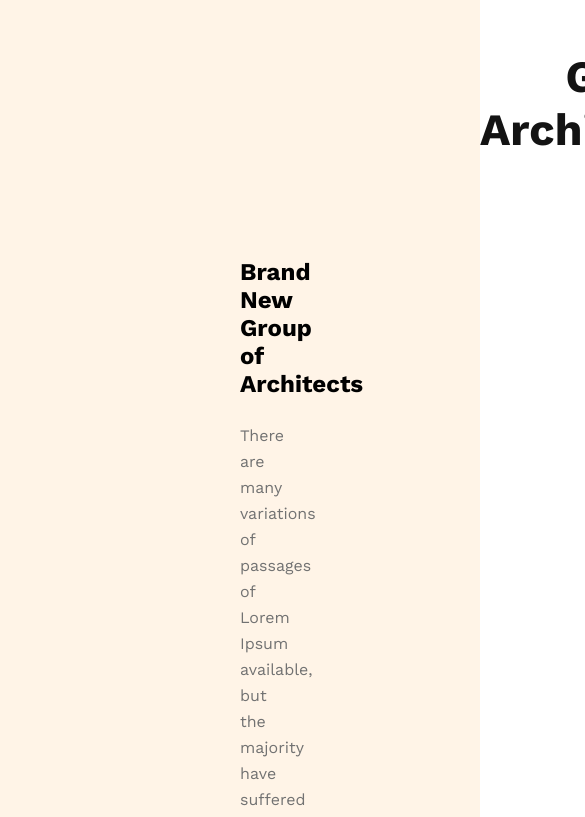
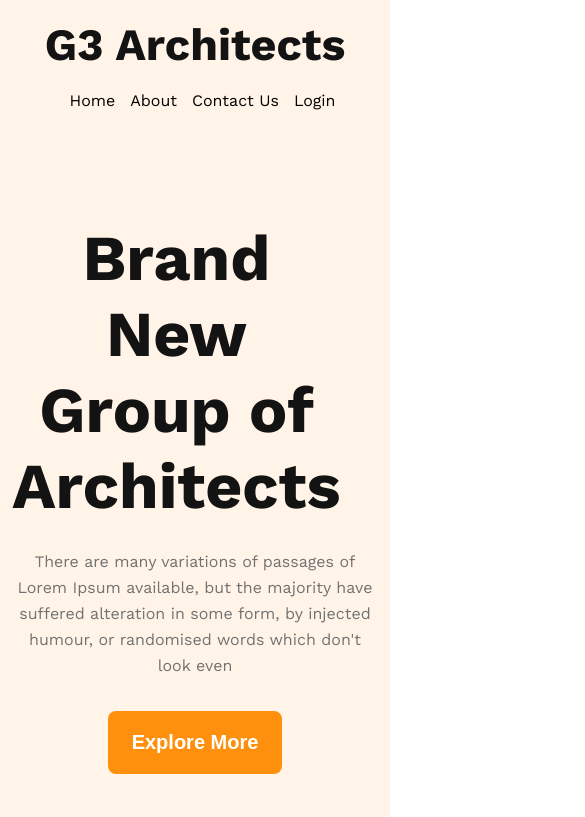
Before and after one commit to SahariorRidoy/10-Project-1, a plain HTML site: page index.html in a window 390 px wide. Shown: the top 817 px of the page, 585 px wide, since content can reach past the window. Drawn offline with nearby package versions, Linux system fonts and the light colour scheme.

Commit message:
Added Responsive for mobile device max-576 screen

```diff
--- a/css/style.css
+++ b/css/style.css
@@ -62,6 +62,12 @@ header {
 .banner_container h1 {
   margin-top: 102px;
 }
+.banner_container h1 {
+  color: #131313;
+  text-align: center;
+  font-size: 4rem;
+  font-weight: 700;
+}
 .banner_container p {
   color: #727272;
   text-align: center;
@@ -87,3 +93,37 @@ header {
 .banner_container img {
   max-width: 1440px;
 }
+
+@media screen and (max-width: 576px) {
+  header {
+    padding: 10px;
+  }
+  .nav_container {
+    flex-direction: column;
+    margin-bottom: 12px;
+    padding: 8px;
+  }
+  .nav_container ul {
+    margin-top: 20px;
+  }
+  .nav_container ul li {
+    margin-left:15px;
+
+  }
+  .banner_container img {
+    max-width: 90%;
+  }
+  .banner_container h1 {
+    max-width: 90%;
+    text-align: center;
+  }
+  /* .banner_container p {
+    color: #727272;
+    text-align: center;
+    font-size: 1rem;
+    font-weight: 400;
+    line-height: 26px;
+    margin-top: 25px;
+    margin-bottom: 32px;
+  } */
+}
```
